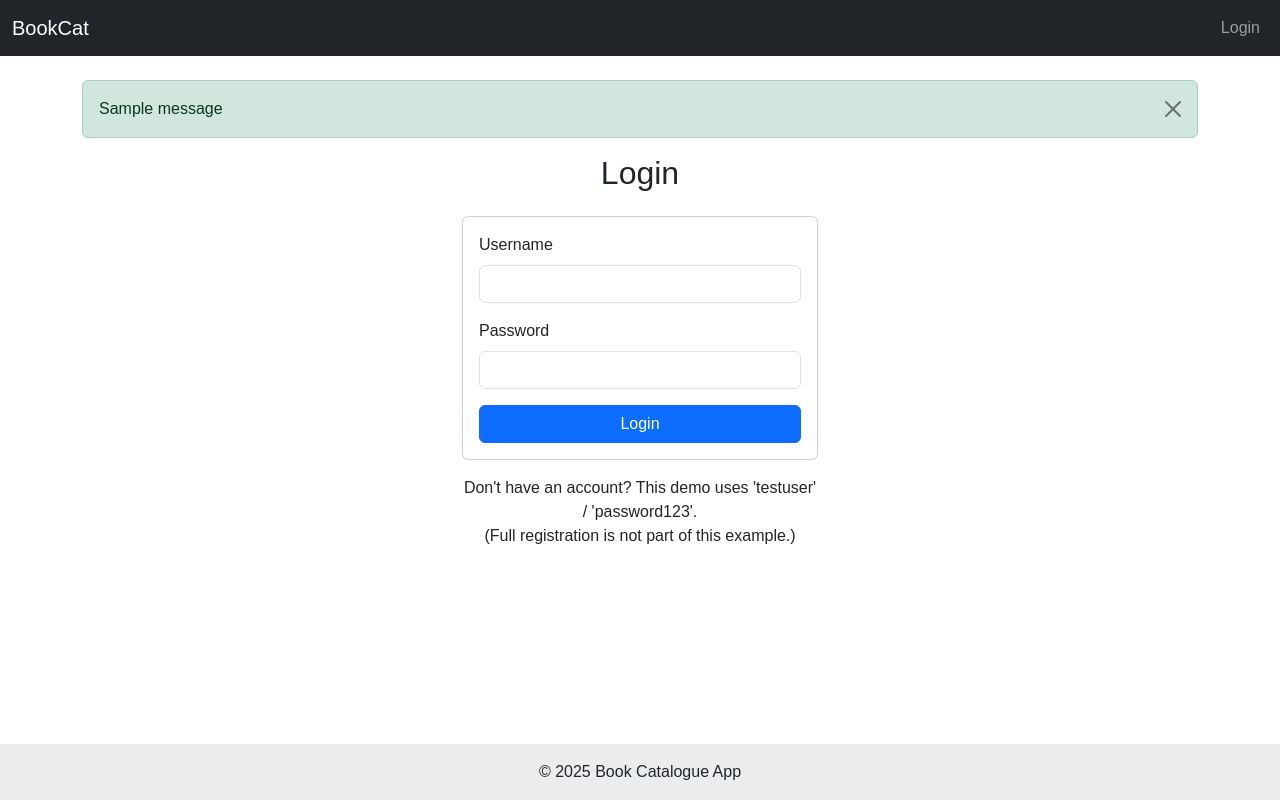
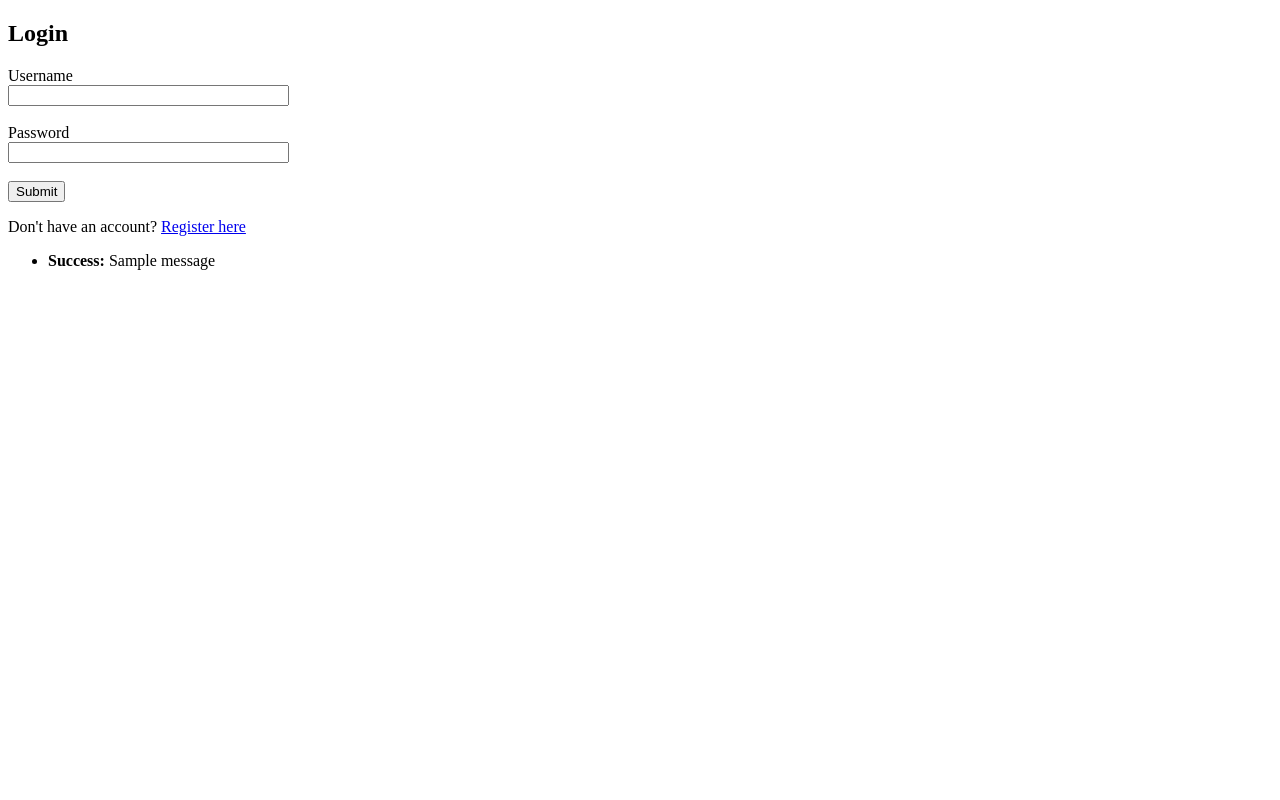
Before and after one commit to LandOFakes/LandOBooks, a Flask app: template templates/login.html in a window 1280 px wide. Run offline with Flask 2, Linux system fonts and the light colour scheme; the template is opened without the code that fills it, so the values that code supplies are empty, except form fields; tables that the repository leaves empty hold one stand-in row (values such as "Sample post"); one stand-in notice (Sample message) is shown; form fields are guessed from the names that the template uses.

Commit message:
Update login.html

```diff
--- a/templates/login.html
+++ b/templates/login.html
@@ -1,30 +1,29 @@
-{% extends "base.html" %}
+<!DOCTYPE html>
+<html>
+<head>
+    <title>Login</title>
+</head>
+<body>
+    <h2>Login</h2>
+    <form method="POST">
+        {{ form.hidden_tag() }}
+        {{ form.username.label }}<br>
+        {{ form.username(size=32) }}<br><br>
 
-{% block title %}Login - Book Catalogue{% endblock %}
+        {{ form.password.label }}<br>
+        {{ form.password(size=32) }}<br><br>
 
-{% block content %}
-<div class="row justify-content-center">
-    <div class="col-md-6 col-lg-4">
-        <h2 class="mb-4 text-center">Login</h2>
-        <div class="card">
-            <div class="card-body">
-                <form method="POST" action="{{ url_for('login') }}">
-                    <div class="mb-3">
-                        <label for="username" class="form-label">Username</label>
-                        <input type="text" class="form-control" id="username" name="username" required>
-                    </div>
-                    <div class="mb-3">
-                        <label for="password" class="form-label">Password</label>
-                        <input type="password" class="form-control" id="password" name="password" required>
-                    </div>
-                    <button type="submit" class="btn btn-primary w-100">Login</button>
-                </form>
-            </div>
-        </div>
-         <p class="mt-3 text-center">
-            Don't have an account? This demo uses 'testuser' / 'password123'.
-            <br> (Full registration is not part of this example.)
-        </p>
-    </div>
-</div>
-{% endblock %}
+        {{ form.submit() }}
+    </form>
+    <p>Don't have an account? <a href="{{ url_for('register') }}">Register here</a></p>
+    {% with messages = get_flashed_messages(with_categories=true) %}
+      {% if messages %}
+        <ul>
+        {% for category, message in messages %}
+          <li><strong>{{ category.capitalize() }}:</strong> {{ message }}</li>
+        {% endfor %}
+        </ul>
+      {% endif %}
+    {% endwith %}
+</body>
+</html>
```
